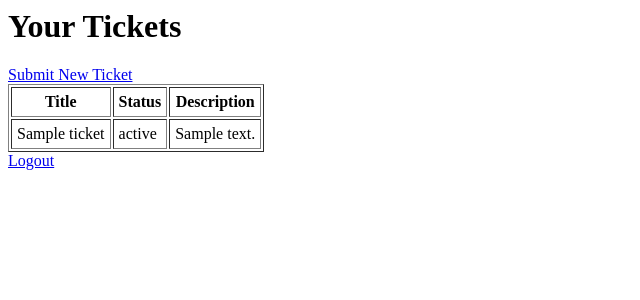
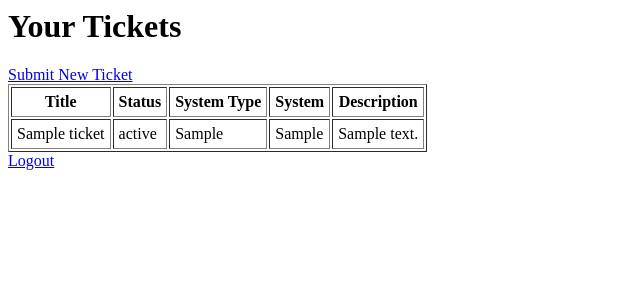
Before and after one commit to QAmaxime/help-desk, a Flask app: page /user in a window 1280 px wide. Shown: the top 300 px of the page, without its empty margins (0-640 px from the left). Run offline with Flask 3, Linux system fonts and the light colour scheme; a user stored in the database is signed in; tables that the repository leaves empty hold one stand-in row (values such as "Sample post").

Commit message:
added system to user home

```diff
--- a/app/templates/user_home.html
+++ b/app/templates/user_home.html
@@ -17,6 +17,8 @@
         <tr>
             <th>Title</th>
             <th>Status</th>
+            <th>System Type</th>
+            <th>System</th>
             <th>Description</th>
         </tr>
     </thead>
@@ -25,6 +27,8 @@
         <tr>
             <td>{{ ticket.title }}</td>
             <td>{{ ticket.status }}</td>
+            <td>{{ ticket.system_type }}</td>
+            <td>{{ ticket.system }}</td>
             <td>{{ ticket.description }}</td>
         </tr>
         {% endfor %}
```
